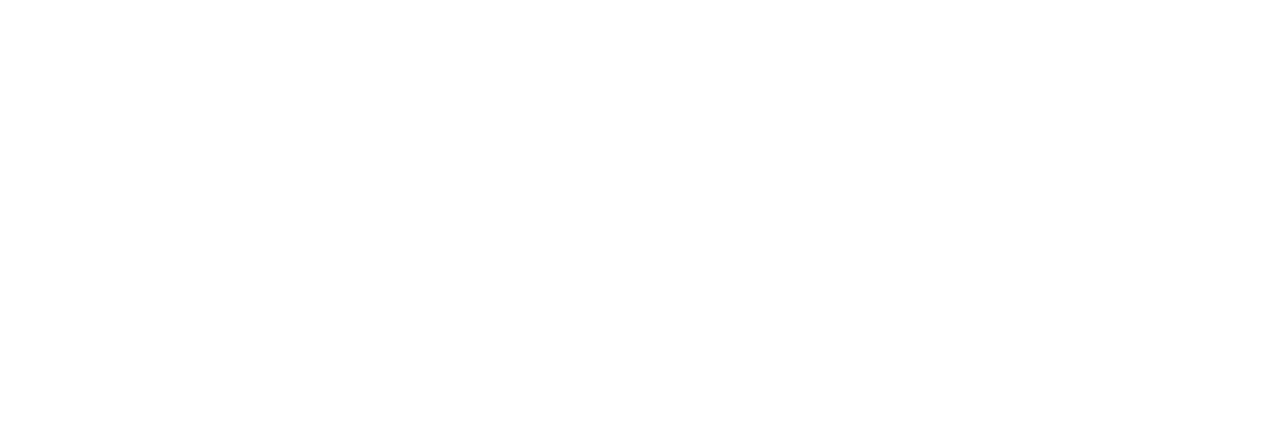
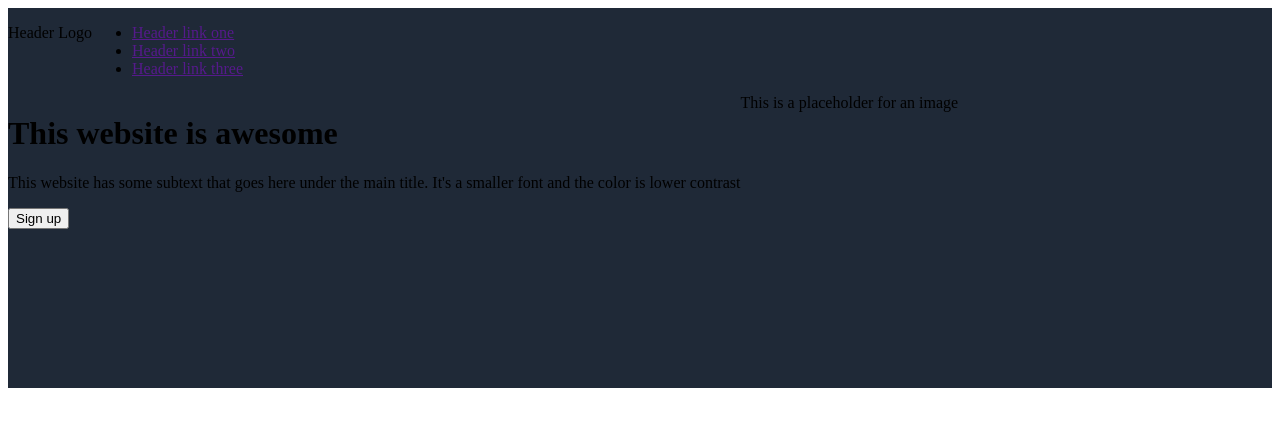
Before and after one commit to TsamisGeorge/landing-page, a plain HTML site: page index.html in a window 1280 px wide. Drawn offline with Linux system fonts and the light colour scheme.

Commit message:
Add content for 1 of the 5 landing page sections
Add content for header page, aswell as basic css
rules to have a starting image

```diff
--- a/index.html
+++ b/index.html
@@ -3,9 +3,39 @@
 <head>
     <meta charset="UTF-8">
     <meta name="viewport" content="width=device-width, initial-scale=1.0">
-    <title>Document</title>
+    <title>Landing Page</title>
+    <link rel="stylesheet" href="styles.css">
 </head>
 <body>
+    <div class="header-container">
+        <div class="upper-header">
+            <p>Header Logo</p>
+            <ul>
+                <li><a href>Header link one</a></li>
+                <li><a href>Header link two</a></li>
+                <li><a href>Header link three</a></li>
+            </ul>
+        </div>
+        <div class="lower-header">
+            <div class="hero-content">
+                <h1>This website is awesome</h1>
+                <p>This website has some subtext that goes here under the main title. It's a smaller font and the color is lower contrast</p>
+                <button>Sign up</button>
+            </div>
+            <div class="img-placeholder">This is a placeholder for an image</div>
+        </div>
+    </div>
+    <div class="container-1">
 
+    </div>
+    <div class="container-2">
+
+    </div>
+    <div class="container-3">
+
+    </div>
+    <div class="footer-container">
+
+    </div>
 </body>
 </html>
--- a/styles.css
+++ b/styles.css
@@ -0,0 +1,25 @@
+/* body {
+    display: flex;
+    flex-direction: column;
+} */
+
+/* *, ::before, ::after {
+    box-sizing: border-box;
+    padding: 0px;
+    margin: 0px;
+} */
+
+
+
+.header-container {
+    height: 380px;
+    background-color: #1F2937;
+}
+
+.upper-header {
+    display: flex;
+}
+
+.lower-header {
+    display: flex;
+}
```
